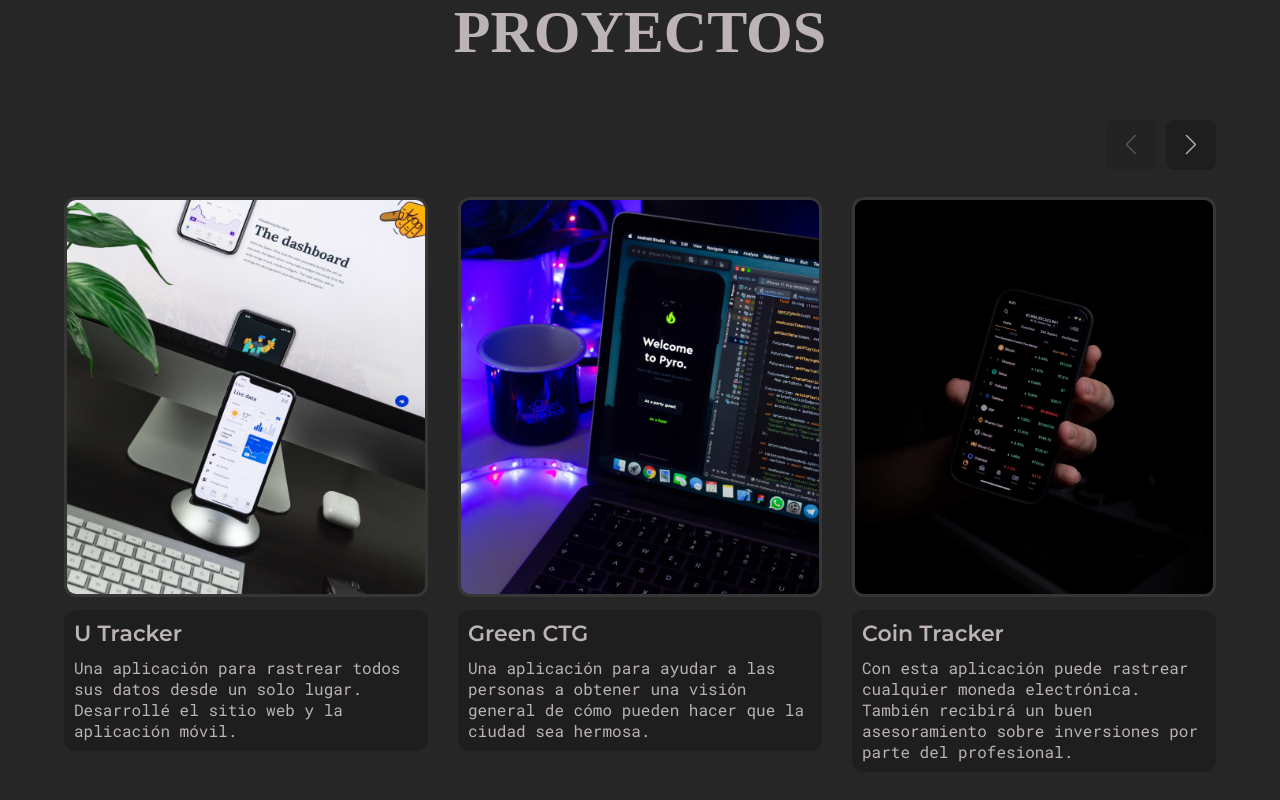
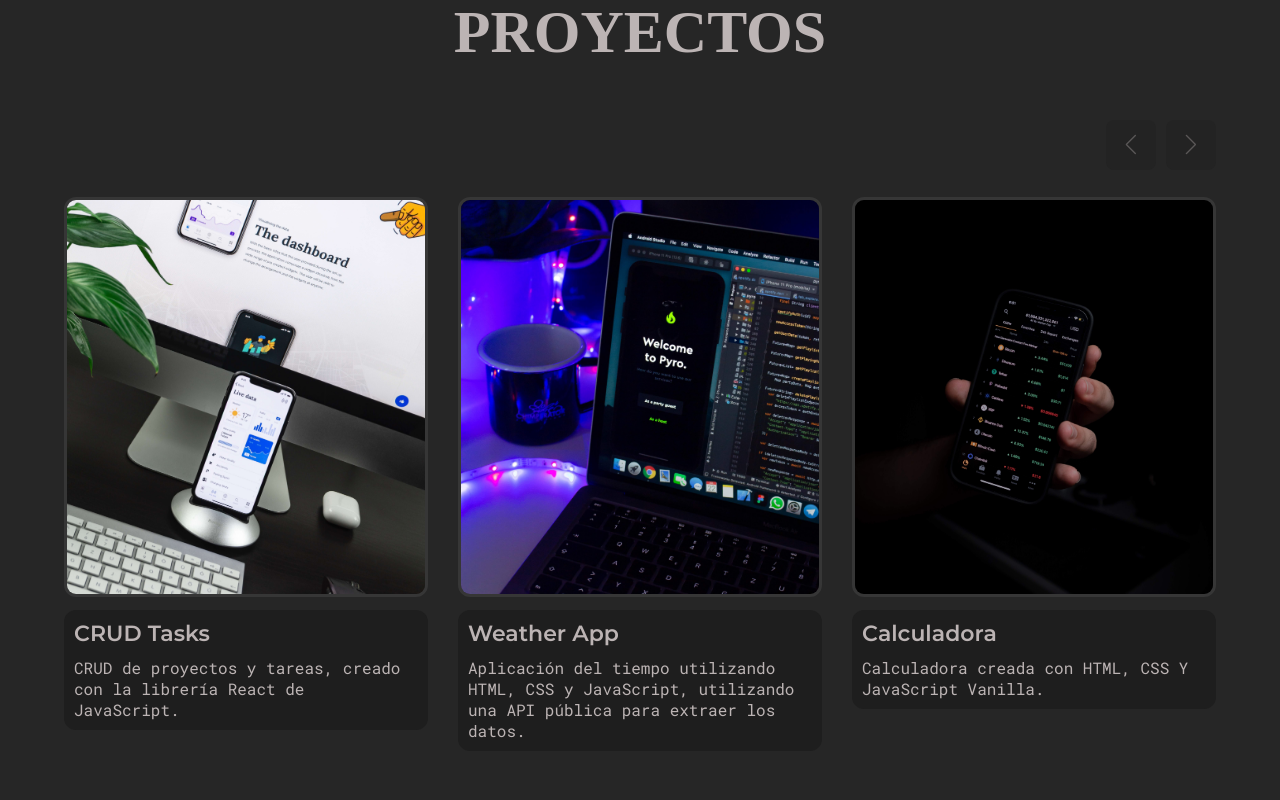
Before and after one commit to SantiagoLuesma/react-portfolio-santiago-luesma, a React (Create React App) app: page / in a window 1280 px wide. Shown: the part 2381-3181 px from the top of the page. Built offline with nearby package versions, Linux system fonts and the light colour scheme; the HTML template or start-up script is replaced by a standard one; a web font is replaced by a local one.

Commit message:
build(frontend): Creo la página de Proyectos
En este commit creo la página de proyectos y agrego cada uno de los mismos en él.

```diff
--- a/src/assets/data/projects.js
+++ b/src/assets/data/projects.js
@@ -1,45 +1,28 @@
 import { v4 as uuidv4 } from 'uuid';
-import ProjectImg from '../images/projectImg.png';
 import UTrackerImg from '../images/utracker.jpg';
 import GreenCtgImg from '../images/greenctg.jpg';
 import CoinTrackerImg from '../images/cointracker.jpg';
-import CavinImg from '../images/cavinimg.jpg';
 
 const projects = [
   {
     id: uuidv4(),
-    name: 'U Tracker',
+    name: 'CRUD Tasks',
     desc:
-      'Una aplicación para rastrear todos sus datos desde un solo lugar. Desarrollé el sitio web y la aplicación móvil.',
+      'CRUD de proyectos y tareas, creado con la librería React de JavaScript.',
     img: UTrackerImg,
   },
   {
     id: uuidv4(),
-    name: 'Green CTG',
+    name: 'Weather App',
     desc:
-      'Una aplicación para ayudar a las personas a obtener una visión general de cómo pueden hacer que la ciudad sea hermosa.',
+      'Aplicación del tiempo utilizando HTML, CSS y JavaScript, utilizando una API pública para extraer los datos.',
     img: GreenCtgImg,
   },
   {
     id: uuidv4(),
-    name: 'Coin Tracker',
-    desc:
-      'Con esta aplicación puede rastrear cualquier moneda electrónica. También recibirá un buen asesoramiento sobre inversiones por parte del profesional.',
+    name: 'Calculadora',
+    desc: 'Calculadora creada con HTML, CSS Y JavaScript Vanilla.',
     img: CoinTrackerImg,
-  },
-  {
-    id: uuidv4(),
-    name: "Cavin's Portfolio",
-    desc:
-      'Un portafolio para Cavin jr. Un artista de la ciudad de Nueva York. La cartera se realizó utilizando ReactJs y GatsbyJs.',
-    img: CavinImg,
-  },
-  {
-    id: uuidv4(),
-    name: 'Tracking Soft',
-    desc:
-      'Un sitio web de seguimiento que mostrará el rendimiento del sitio web. También obtendrás algunos consejos útiles para mejorar el rendimiento.',
-    img: ProjectImg,
   },
 ];
 
--- a/src/pages/Projects.js
+++ b/src/pages/Projects.js
@@ -1,9 +1,33 @@
-import React from 'react';
+import React, { useState } from 'react';
+import { MdSearch } from 'react-icons/md';
+import SectionTitle from '../components/SectionTitle';
+import ProjectItem from '../components/ProjectItem';
+import ProjectInfo from '../assets/data/projects';
 
 export default function Projects() {
+  const [projectData, setProjectData] = useState(ProjectInfo);
+
   return (
     <div>
-      <h1>Desde Projects</h1>
+      <div className="container">
+        <SectionTitle heading="Projects" subheading="some of my recent works" />
+        <div className="projects__searchbar">
+          <form>
+            <input type="text" />
+            <MdSearch />
+          </form>
+        </div>
+        <div className="projects__allItems">
+          {projectData.map((item) => (
+            <ProjectItem
+              key={item.id}
+              title={item.name}
+              desc={item.desc}
+              img={item.img}
+            />
+          ))}
+        </div>
+      </div>
     </div>
   );
 }
```
